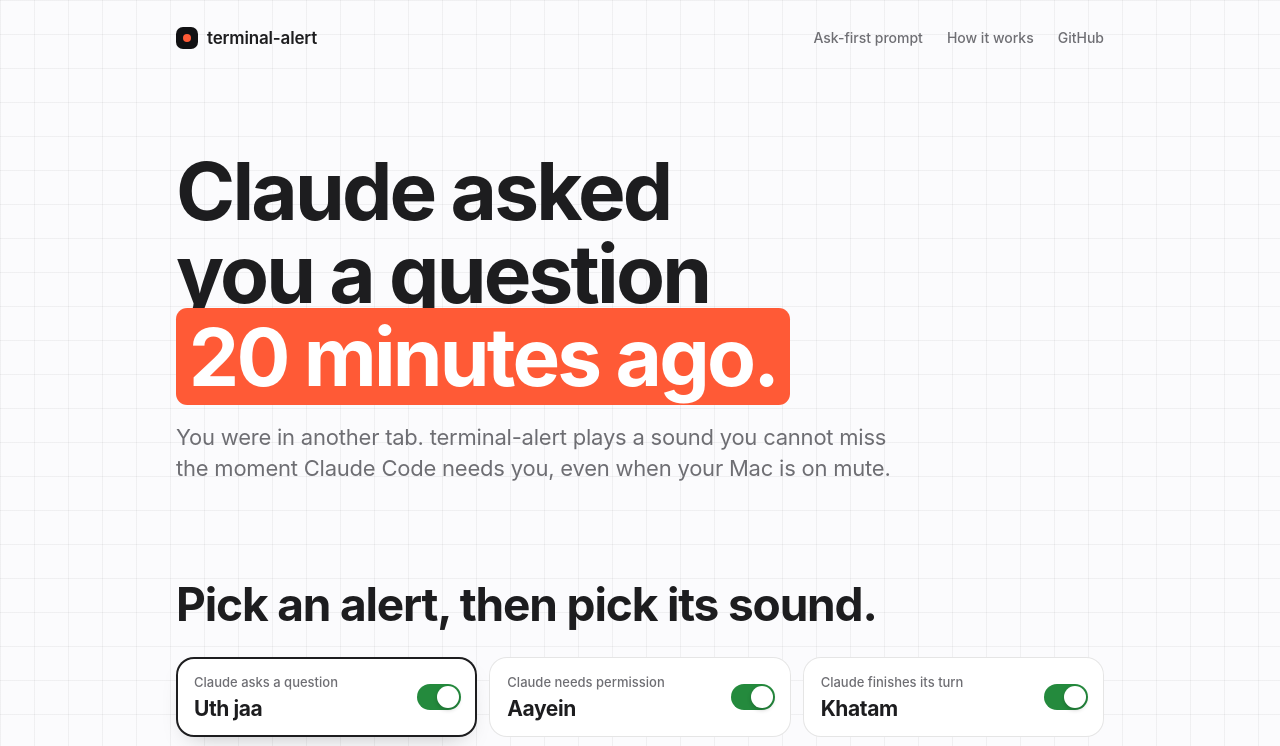
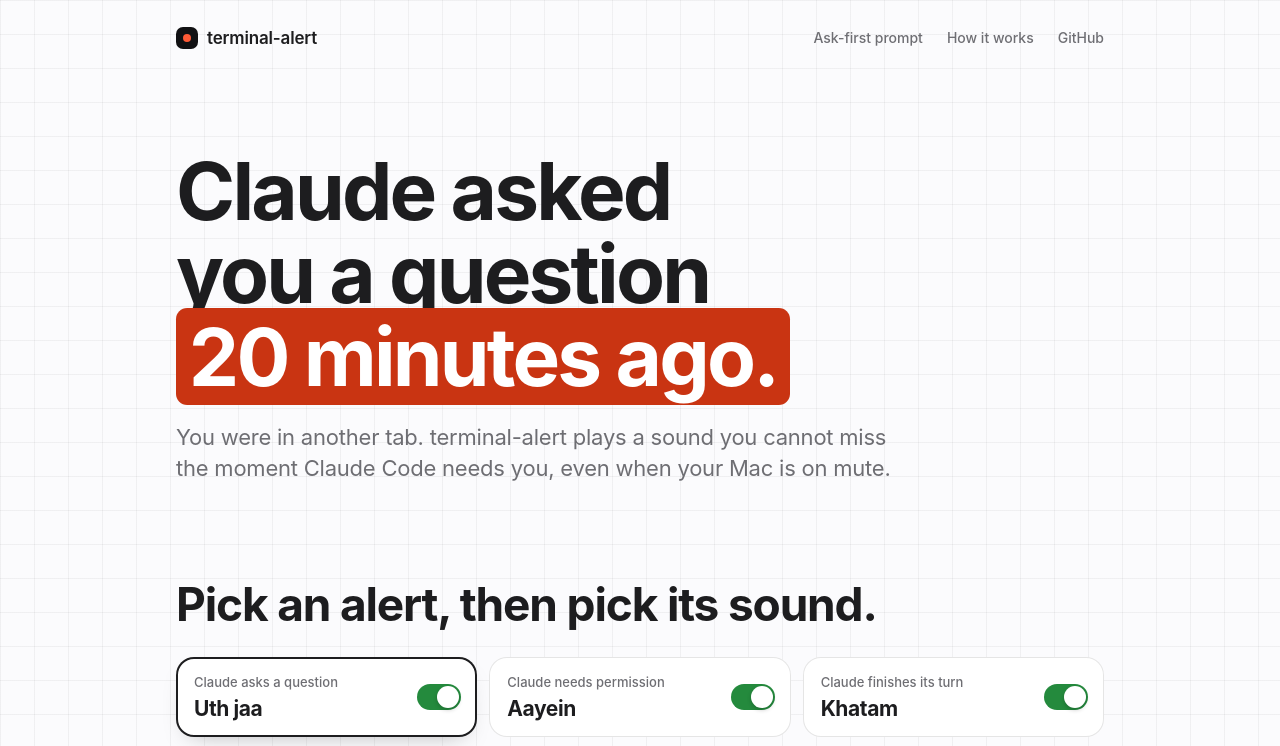
Before and after one commit to Sak3ham/terminal-alert, a plain HTML site: page index.html in a window 1280 px wide. Shown: the top 746 px of the page. Drawn offline with Linux system fonts and the light colour scheme.

Commit message:
Deepen headline highlight to pass 4.5:1
Co-Authored-By: Claude Fable 5.2 <noreply@anthropic.com>

```diff
--- a/site.css
+++ b/site.css
@@ -90,7 +90,7 @@ h1 {
 }
 /* The late part gets the marker, as the hook lines do on the Zomato project. */
 h1 mark {
-  background: var(--alert); color: #fff;
+  background: var(--alert-text); color: #fff;
   padding: 0 0.16em; border-radius: 0.14em;
   -webkit-box-decoration-break: clone; box-decoration-break: clone;
 }
```
